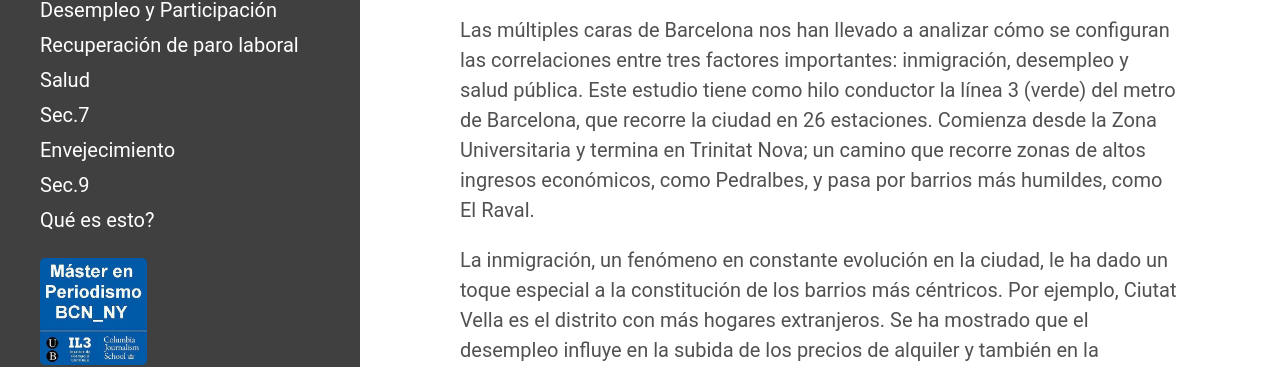
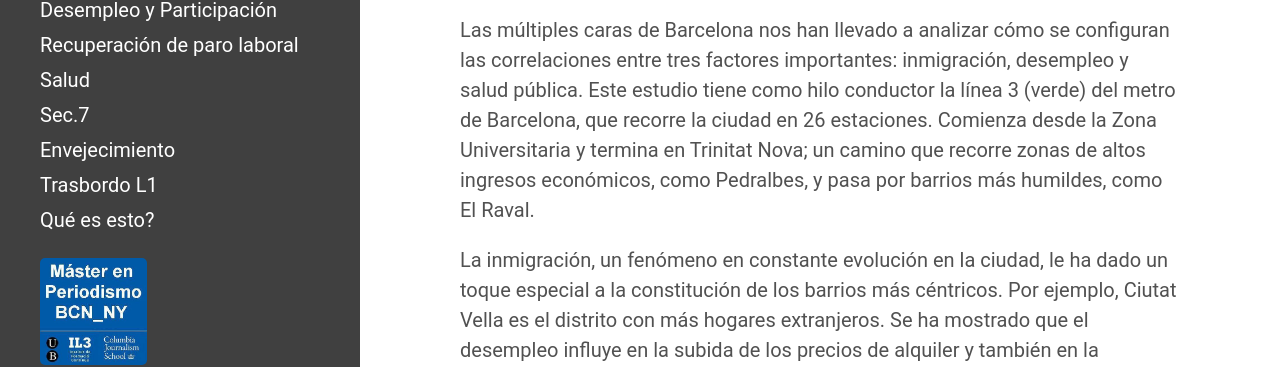
Before and after one commit to mper-bcn-ny/2017-metro, a Jekyll site: the page built from index.html, in a window 1280 px wide. Shown: the part 503-870 px from the top of the page. Built offline with Jekyll 4.4.1, drawn with Linux system fonts in a browser that asks for light colours; the list of posts is cut into pages by our own code.

Commit message:
Update 2017-02-12-seccion9.md

```diff
--- a/_posts/2017-02-12-seccion9.md
+++ b/_posts/2017-02-12-seccion9.md
@@ -1,7 +1,7 @@
 ---
 layout: post
 title: "Baró del Viver: Ciego y sordomudo"
-navigation: Sec.9
+navigation: Trasbordo L1
 ---
 **TRASBORDO A LA LINEA 1**
 
```
